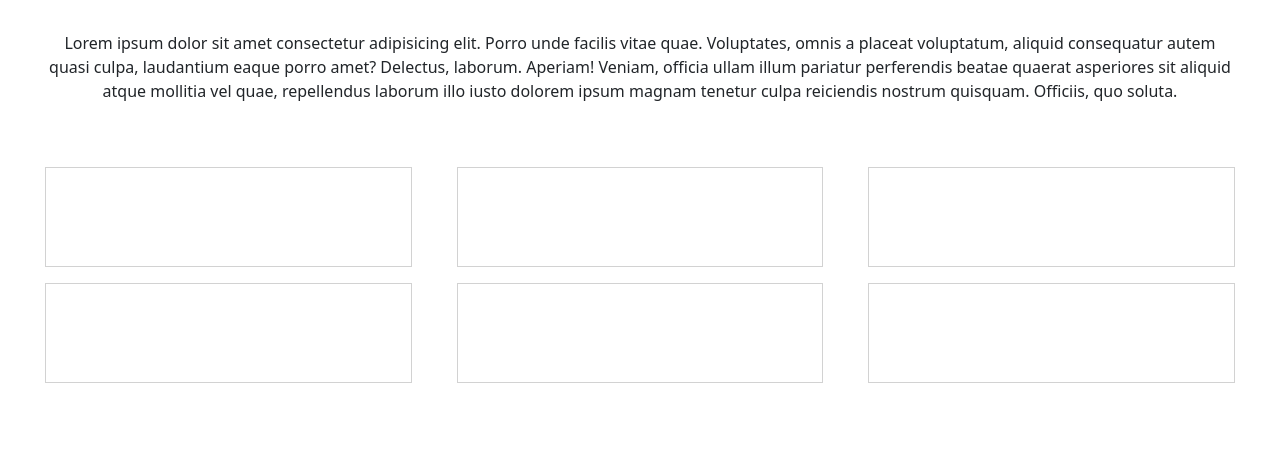
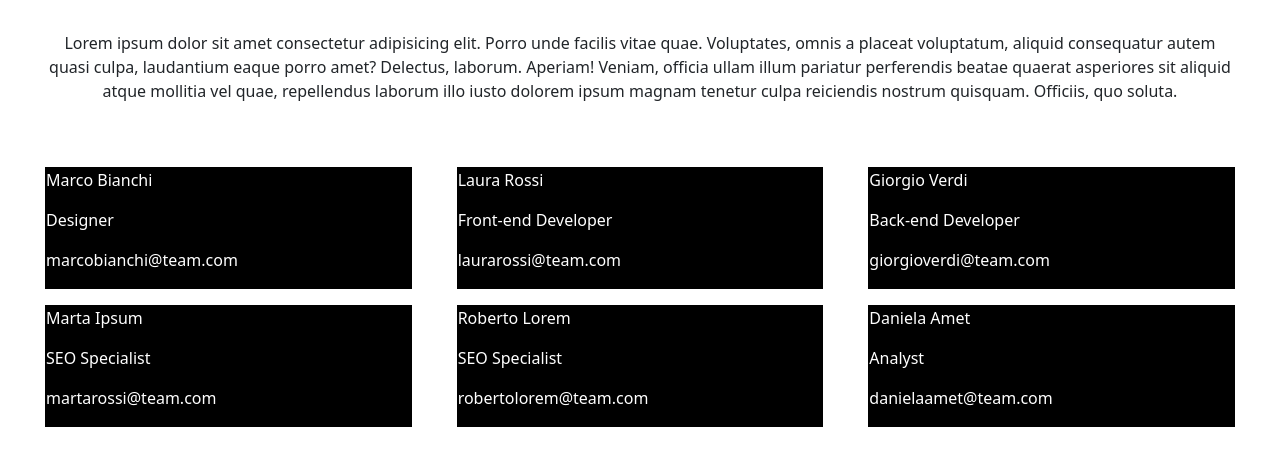
Before and after one commit to martinolega/js-our-team, a plain HTML site: page index.html in a window 1280 px wide. Shown: the part 121-586 px from the top of the page. Drawn offline with nearby package versions, Linux system fonts and the light colour scheme.

Commit message:
feat:beginning

```diff
--- a/index.html
+++ b/index.html
@@ -20,13 +20,8 @@
         </p>
     </div>
 
-    <div class="d-flex flex-wrap justify-content-evenly align-items-center mt-5">
-        <div class="card mb-3 bg-red rounded-0 min-height-100px"></div>
-        <div class="card mb-3 bg-red rounded-0 min-height-100px"></div>
-        <div class="card mb-3 bg-red rounded-0 min-height-100px"></div>
-        <div class="card mb-3 bg-red rounded-0 min-height-100px"></div>
-        <div class="card mb-3 bg-red rounded-0 min-height-100px"></div>
-        <div class="card mb-3 bg-red rounded-0 min-height-100px"></div>
+    <div id="card-container" class="d-flex flex-wrap justify-content-evenly align-items-center mt-5">
+        <!-- <div class="card mb-3 bg-red rounded-0 min-height-100px"></div> -->
     </div>
 
     <script src="./script.js"></script>
--- a/script.js
+++ b/script.js
@@ -36,3 +36,28 @@ const teamMembers = [
     img: "img/female3.png"
   }
 ];
+
+const listElem = document.getElementById("card-container");
+let cards = "";
+
+
+console.log(listElem);
+
+for (let i = 0; i < teamMembers.length; i++)
+{
+  const tempMember = teamMembers[i];
+  let card =
+  `
+  <div class="card mb-3 bg-black text-white rounded-0 min-height-100px">
+  <p>${tempMember.name}</p>
+  <p>${tempMember.role}</p>
+  <p>${tempMember.email}</p>
+  </div>
+  `
+
+  cards = cards + card;
+}
+
+console.log(cards);
+
+listElem.innerHTML = cards;
```
